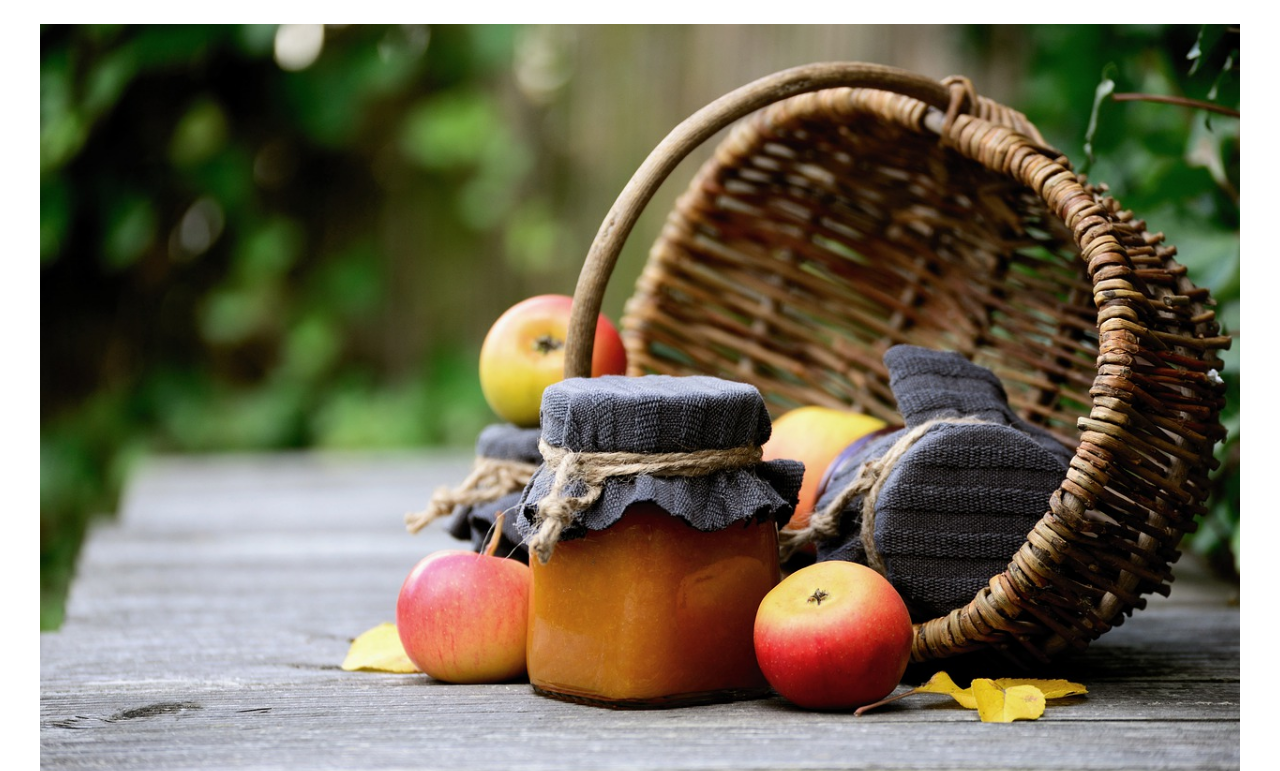
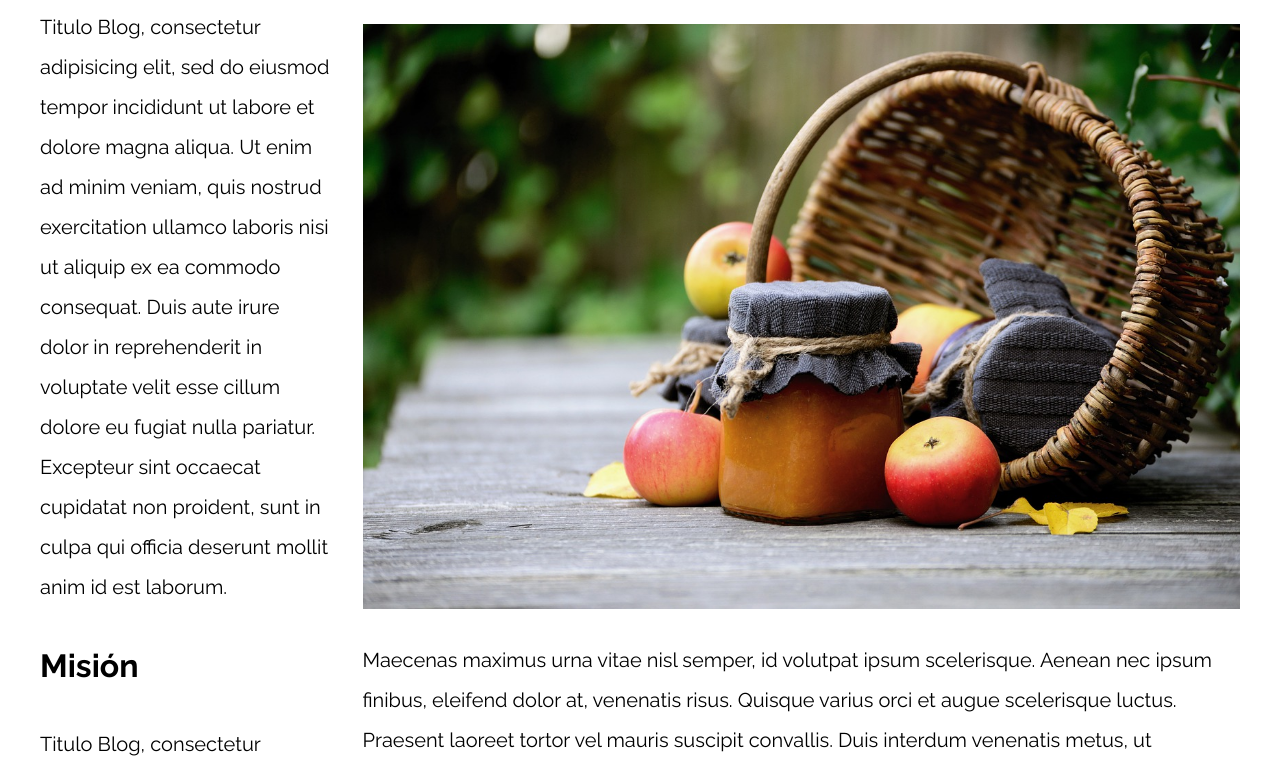
Before and after one commit to pacomgh/desarrollo-web-completo, a plain HTML site: page practicas/Patrones de Diseño/09-con_sidebar_css_grid/index.html in a window 1280 px wide. Shown: the part 110-881 px from the top of the page. Drawn offline with nearby package versions, Linux system fonts and the light colour scheme.

Commit message:
add manually layout shifter with cs grid and flexbox

```diff
--- a/practicas/Patrones de Diseño/09-con_sidebar_css_grid/css/styles.css
+++ b/practicas/Patrones de Diseño/09-con_sidebar_css_grid/css/styles.css
@@ -46,3 +46,23 @@ p {
     font-weight: bold;
     text-transform: uppercase;
 }
+
+@media(min-width:768px) {
+    .con-sidebar {
+        display: grid;
+        /*se puede definir en pixeles, fr, %*/
+        /*grid-template-columns: 3fr 1fr;*/
+        /*manually slayout shifter*/
+        grid-template-columns: 1fr 3fr;
+        column-gap: 3rem;
+    }
+    /*manually layout shifter*/
+    aside {
+        grid-column: 1 / 2;
+        grid-row: 1 / 2;
+    }
+    /*manually layout shifter*/
+    article {
+        grid-column: 2/3;
+    }
+}
--- a/practicas/Patrones de Diseño/09-con_sidebar_css_grid/index.html
+++ b/practicas/Patrones de Diseño/09-con_sidebar_css_grid/index.html
@@ -12,7 +12,7 @@
 
 <body>
 
-    <div class="contenedor">
+    <div class="contenedor con-sidebar">
         <article>
             <h1>Entrada del Blog</h1>
             <img src="img/imagen1.jpg">
--- a/practicas/Patrones de Diseño/10-con_sidebar_flexbox/css/styles.css
+++ b/practicas/Patrones de Diseño/10-con_sidebar_flexbox/css/styles.css
@@ -46,3 +46,21 @@ p {
     font-weight: bold;
     text-transform: uppercase;
 }
+
+@media(min-width:768px) {
+    .con-sidebar {
+        display: flex;
+        justify-content: space-between;
+        /*manually layout shifter*/
+        /*column, column-reverse, row, row-reverse*/
+        flex-direction: row-reverse;
+    }
+    aside {
+        flex: 0 0 calc(33.3% - 2rem);
+        /*manually layout shifter*/
+        /*order: -1;*/
+    }
+    article {
+        flex: 0 0 calc(66.6% - 2rem);
+    }
+}
```
Also changed, not shown: practicas/Patrones de Diseño/10-con_sidebar_flexbox/index.html (+1 -1 lines).
